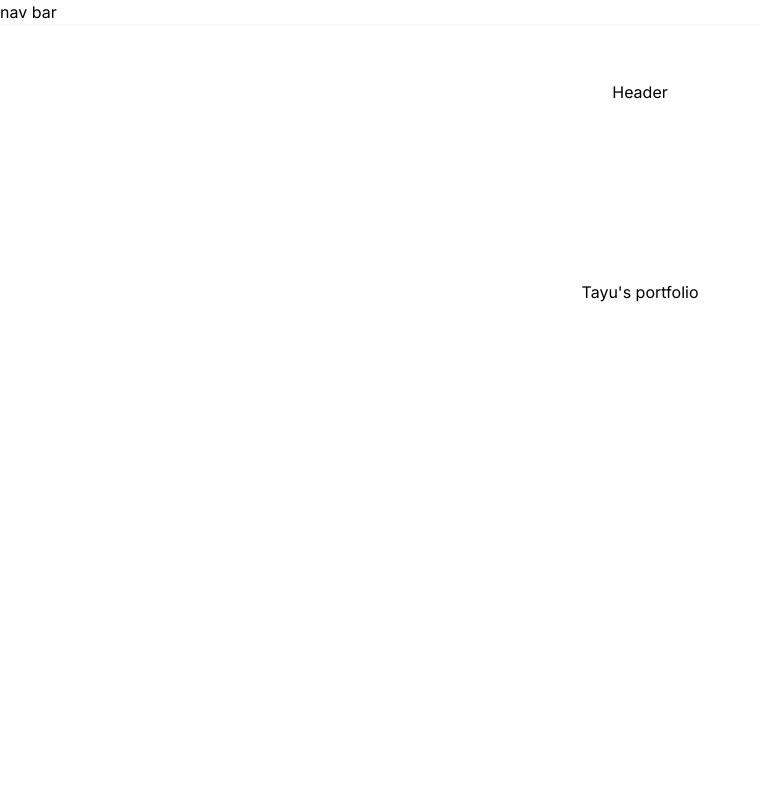
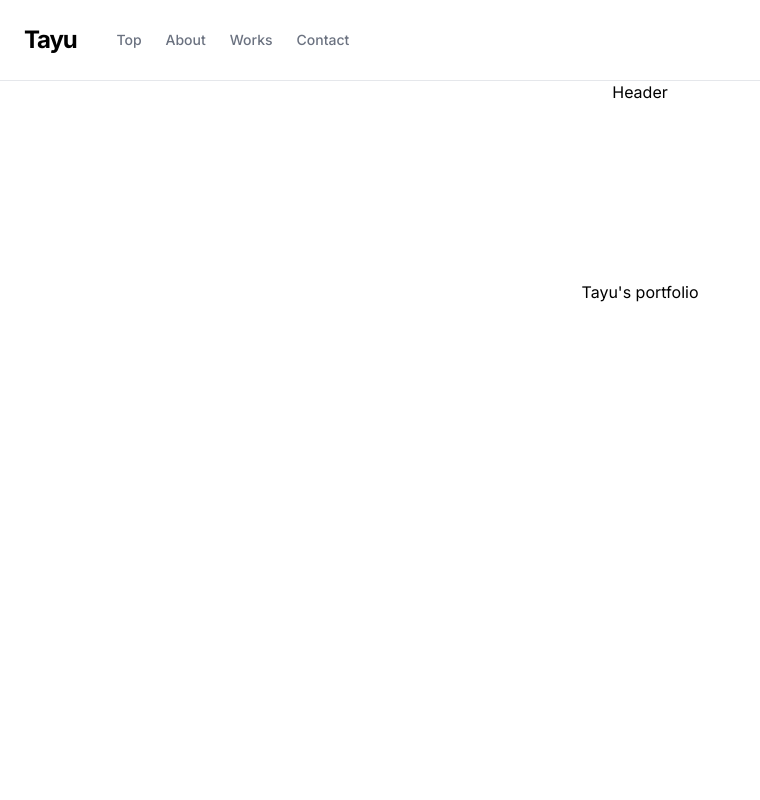
Before and after one commit to Tayuchi/portfolio, a Next.js app: page / in a window 1280 px wide. Shown: the top 800 px of the page, without its empty margins (0-760 px from the left). Built offline with nearby package versions, Linux system fonts and the light colour scheme.

Commit message:
navbar setup

```diff
--- a/app/components/layouts/navbar.tsx
+++ b/app/components/layouts/navbar.tsx
@@ -1,9 +1,42 @@
+import Link from 'next/link'
 import React from 'react'
 
 const Navbar = () => {
   return (
-    <nav className="fixed w-full bg-white z-10 shadow-sm">
-      nav bar
+    <nav className="divide-y border-gray-200 dark:border-gray-800 border-b fixed w-full top-0 bg-white dark:bg-gray-800 z-10">
+      <div className="px-4 py-3 md:py-6 lg:px-6">
+        <div className="flex items-center space-y-2 md:space-y-0 md:space-x-6">
+          <Link href="/" className="text-2xl font-bold tracking-tighter mr-4">
+            Tayu
+          </Link>
+          <nav className="flex items-center space-x-6 text-sm">
+            <Link
+              className="font-medium text-gray-500 transition-colors hover:text-gray-900 dark:text-gray-400 dark:hover:text-gray-50"
+              href="/"
+            >
+              Top
+            </Link>
+            <Link
+              className="font-medium text-gray-500 transition-colors hover:text-gray-900 dark:text-gray-400 dark:hover:text-gray-50"
+              href="/about"
+            >
+              About
+            </Link>
+            <Link
+              className="font-medium text-gray-500 transition-colors hover:text-gray-900 dark:text-gray-400 dark:hover:text-gray-50"
+              href="/about"
+            >
+              Works
+            </Link>
+            <Link
+              className="font-medium text-gray-500 transition-colors hover:text-gray-900 dark:text-gray-400 dark:hover:text-gray-50"
+              href="/bbs-posts/create"
+            >
+              Contact
+            </Link>
+          </nav>
+        </div>
+      </div>
     </nav>
   )
 }
```
